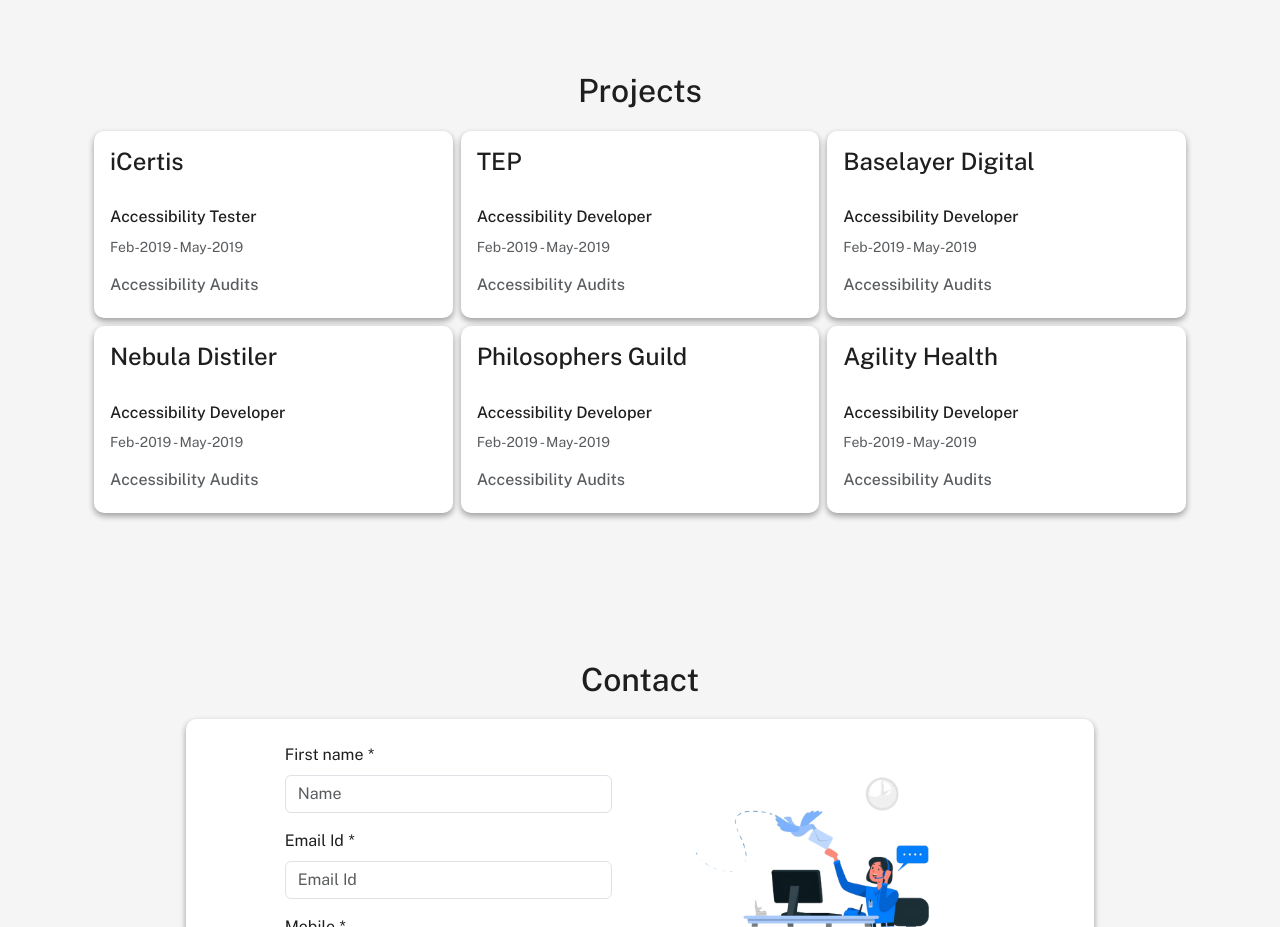
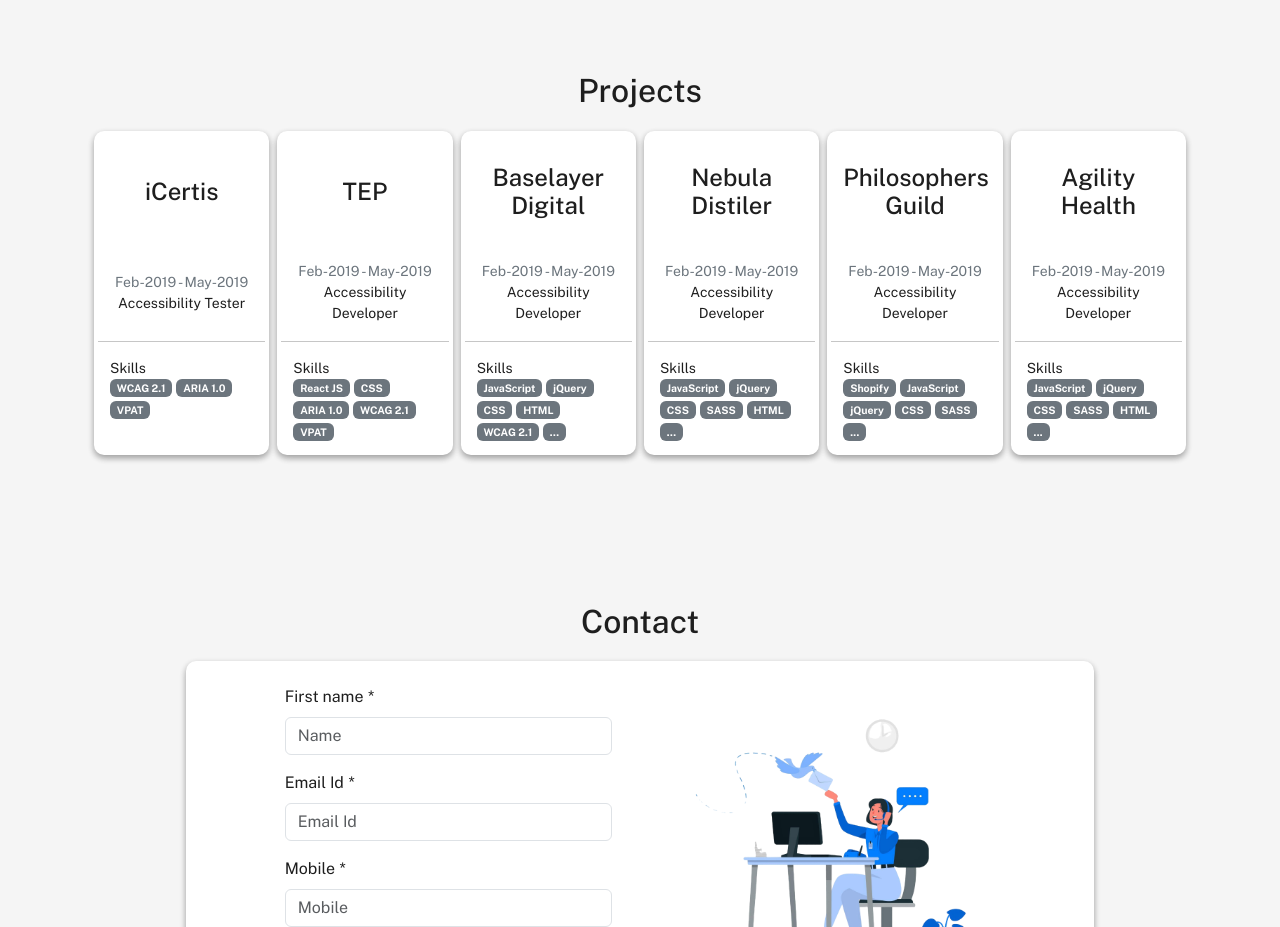
Before and after one commit to Madhav4466/mstechtrove, a React (Create React App) app in the folder react-app/: page / in a window 1280 px wide. Shown: the part 4440-5367 px from the top of the page. Built offline with nearby package versions, Linux system fonts and the light colour scheme; a web font is replaced by a local one.

Commit message:
Update the design of Projects card

```diff
--- a/react-app/src/views/components/project_details.js
+++ b/react-app/src/views/components/project_details.js
@@ -1,31 +1,55 @@
-import React from "react";
-import { Col, Container, Row } from "react-bootstrap";
+import { Badge, Button, Col, Container, OverlayTrigger, Row, Tooltip } from "react-bootstrap";
 
 export default function ProjectDetails({projects}) {
     return(
         <>
-        {
-            projects.map((project, projIndex) => {
-                return(
-                    <Col key={projIndex} lg={4} className="justify-content-center p-1">
-                        <Container className="p-3 card-elevated">
-                            <Row className="mb-4">
-                                <Col lg={12} className="text-start">
+            { projects.map((project, projIndex) => {
+                return (
+                    <Col key={projIndex} lg={2} sm={4} xs={6} className="justify-content-center p-1 d-flex gap-md-2">
+                        <Container className="p-3 card-elevated d-flex flex-column h-100">
+                            <Row className="flex-fill" style={{height: "33.33%"}}>
+                                <Col className="text-center d-flex flex-column justify-content-center">
                                     <h3 className="h4">{project.title}</h3>
                                 </Col>
                             </Row>
-                            <Row>
-                                <Col lg={12} className="text-start">
-                                    <p className="h6">{project.role}</p>
-                                    <p className="text-body-secondary"><small>{project.duration}</small></p>
-                                    <p className="text-body-secondary h6">{project.responsibilities}</p>
+                            <Row className="flex-fill" style={{height: "33.33%"}}>
+                                <Col className="text-center d-flex flex-column justify-content-center">
+                                    <p className="small m-0 text-secondary">{project.duration}</p>
+                                    <p className="small m-0">{project.role}</p>
+                                </Col>
+                            </Row>
+                            <Row className="flex-fill pb-5" style={{height: "33.33%"}}>
+                                <hr aria-hidden="true"/>
+                                <Col className="text-start d-flex flex-column justify-content-center pb-3">
+                                    <p className="small m-0">Skills</p>
+                                    <div className="d-flex flex-wrap gap-1 small">
+                                        { project.skills.split(", ").slice(0, 5).map((skill, idx) => {
+                                            return <span key={idx} className="badge text-bg-secondary small">{skill}</span>
+                                        })}
+                                        { project.skills.split(", ").length > 5 && (
+                                            <OverlayTrigger placement="bottom" overlay= {
+                                                    <Tooltip id={`tooltip-${projIndex}`}>
+                                                        {project.skills}
+                                                    </Tooltip>
+                                                    }
+                                                >
+                                                <Badge
+                                                    as={Button}
+                                                    bg="secondary"
+                                                    className="small border-0"
+                                                    aria-label={`See more skills used on project ${project.title}`}
+                                                    style={{ cursor: 'pointer' }}>
+                                                    ...
+                                                </Badge>
+                                            </OverlayTrigger>
+                                        )}
+                                    </div>
                                 </Col>
                             </Row>
                         </Container>
                     </Col>
                 );
-            })
-        }
+            })}
         </>
     );
 }
```
